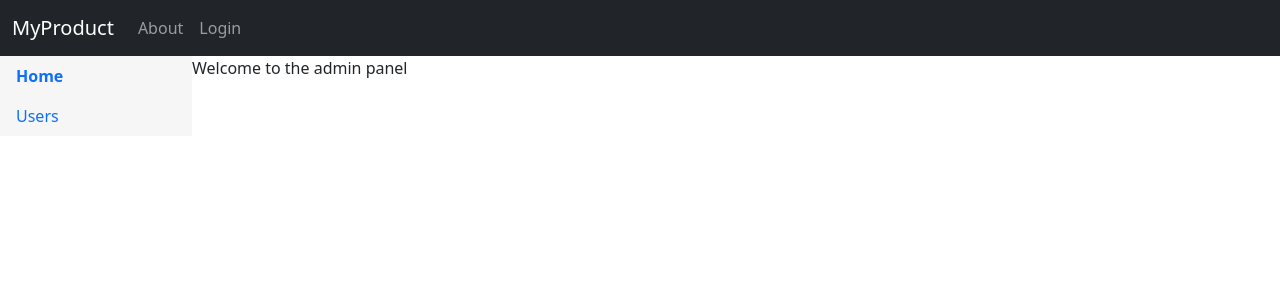
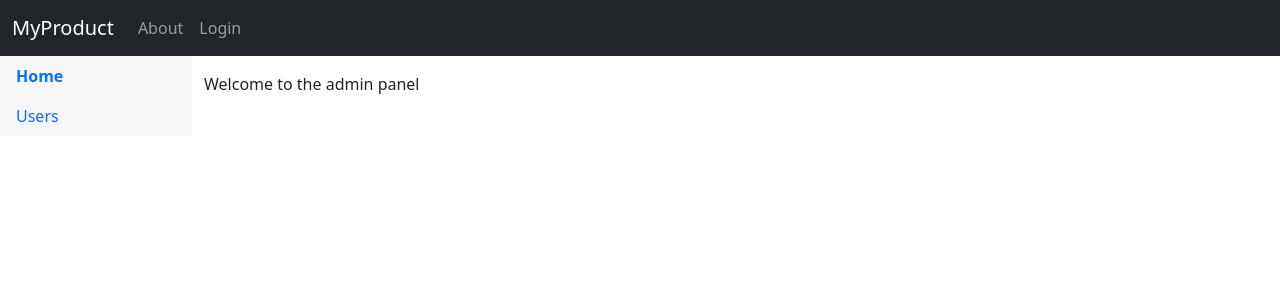
Before and after one commit to marius321967/codeacademy-cafs3, a Vue app in the folder node/: page /admin in a window 1280 px wide. Shown: the top 300 px of the page. Built offline with nearby package versions, Linux system fonts and the light colour scheme; no server answers.

Commit message:
normalize admin style

```diff
--- a/node/src/views/Admin/Index.vue
+++ b/node/src/views/Admin/Index.vue
@@ -5,10 +5,12 @@ import SideNavigation from './SideNavigation.vue'
 <template>
   <div class="admin-layout">
     <div class="admin-navigation">
-      <SideNavigation></SideNavigation>
+      <side-navigation></side-navigation>
     </div>
-    <div class="admin-page">
-      <router-view></router-view>
+    <div class="admin-page py-3">
+      <div class="container-fluid">
+        <router-view></router-view>
+      </div>
     </div>
   </div>
 </template>
```
